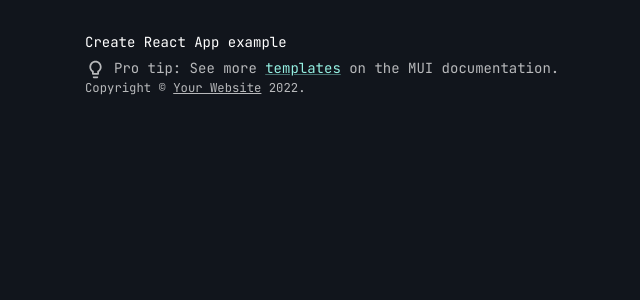
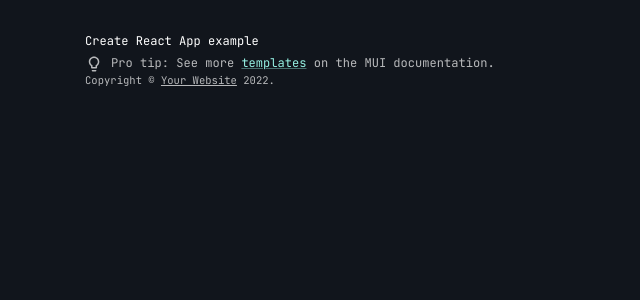
Before and after one commit to alicenet/alice-mui-provider, a React (Create React App) app: page / in a window 1280 px wide. Shown: the top 300 px of the page, without its empty margins (279-919 px from the left). Built offline with nearby package versions, Linux system fonts and the light colour scheme.

Commit message:
Font is bigger than previous one

```diff
--- a/src/style/theme.js
+++ b/src/style/theme.js
@@ -50,11 +50,11 @@
         }
     },
     typography: {
+        fontSize: 13,
         fontFamily: 'JetBrains Mono',
         button: {
             fontSize: '1.15rem',
             textTransform: 'none',
-            fontWeight: 600,
         },
     },
     spacing: 8,
@@ -80,7 +80,7 @@
         MuiCssBaseline: {
             styleOverrides: {
                 html: {
-                    fontSize: "14px",
+                    fontSize: 13,
                     "&::-webkit-scrollbar, & *::-webkit-scrollbar": {
                         "-webkit-appearance": "none",
                         width: 10,
```
